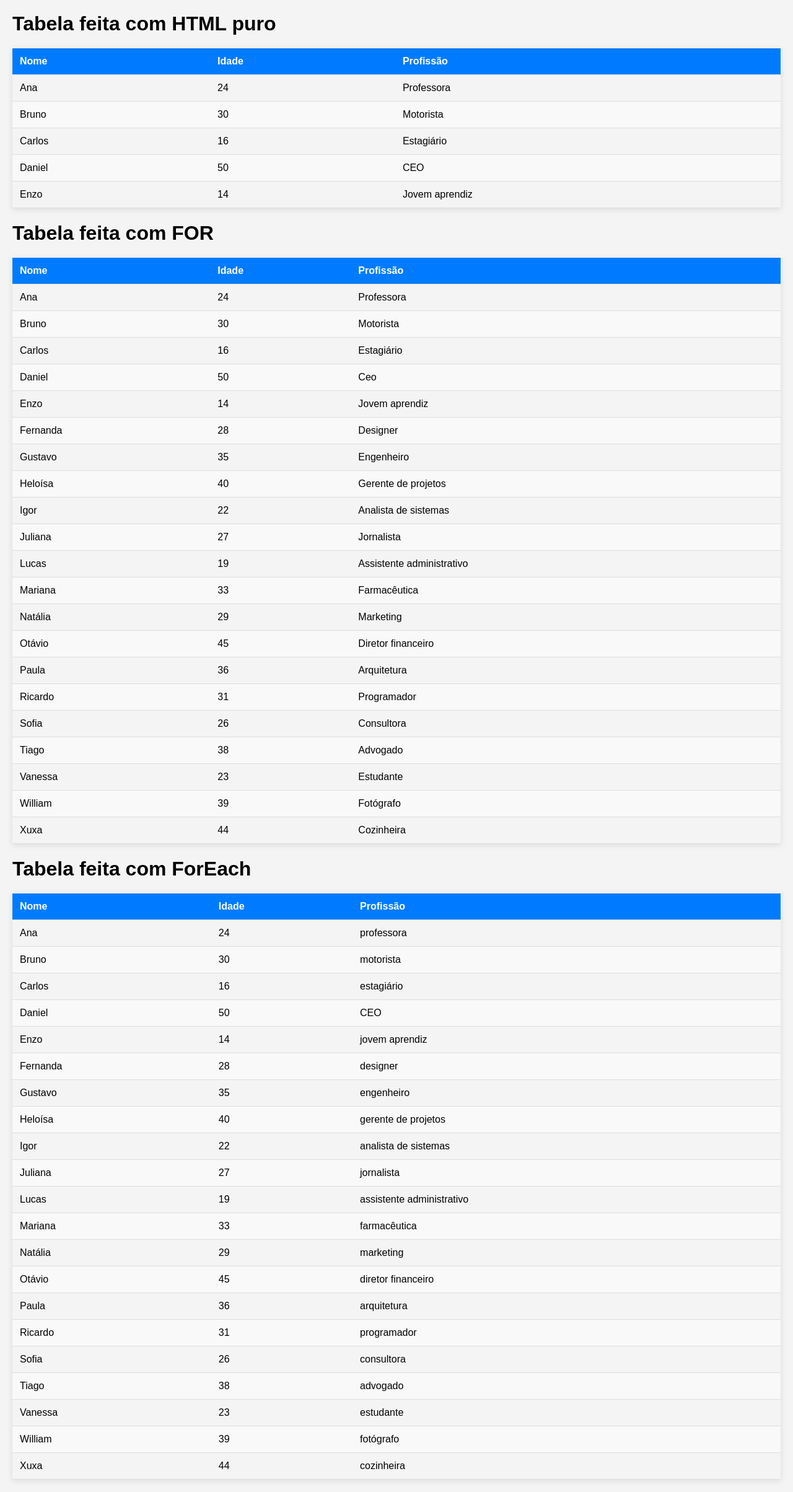
After one commit to ivanpires2000/Fullstack-aula09, a PHP site: page /tabela.php in a window 1280 px wide. The commit adds this page. Shown: the whole page at 62% size. Run offline with PHP 8.4, Linux system fonts and the light colour scheme.

Commit message:
criação da tabela

```diff
--- a/index.php
+++ b/index.php
@@ -34,5 +34,7 @@
     <a href="formulario.php">Ir para o formulário</a>
     <br>
     <a href="calculadora.php">Ir para a calculadora</a>
+    <br>
+    <a href="calculadora.php">Ir para a tabela</a>
 </body>
 </html>
--- /dev/null
+++ b/tabela.php
@@ -0,0 +1,154 @@
+<style>
+    body {
+        font-family: Arial, sans-serif;
+        background-color: #f4f4f4;
+        margin: 20px;
+    }
+
+    table {
+        width: 100%;
+        border-collapse: collapse;
+        margin: 20px 0;
+        box-shadow: 0 2px 10px rgba(0, 0, 0, 0.1);
+    }
+
+    thead {
+        background-color: #007BFF;
+        color: white;
+    }
+
+    th,
+    td {
+        padding: 12px;
+        text-align: left;
+        border-bottom: 1px solid #dddddd;
+    }
+
+    tr:hover {
+        background-color: #f1f1f1;
+    }
+
+    tbody tr:nth-child(even) {
+        background-color: #f9f9f9;
+    }
+</style>
+
+
+
+<?php
+$funcionarios = array(
+    array("nome" => "Ana", "idade" => 24, "profissao" => "professora"),
+    array("nome" => "Bruno", "idade" => 30, "profissao" => "motorista"),
+    array("nome" => "Carlos", "idade" => 16, "profissao" => "estagiário"),
+    array("nome" => "Daniel", "idade" => 50, "profissao" => "CEO"),
+    array("nome" => "Enzo", "idade" => 14, "profissao" => "jovem aprendiz"),
+    array("nome" => "Fernanda", "idade" => 28, "profissao" => "designer"),
+    array("nome" => "Gustavo", "idade" => 35, "profissao" => "engenheiro"),
+    array("nome" => "Heloísa", "idade" => 40, "profissao" => "gerente de projetos"),
+    array("nome" => "Igor", "idade" => 22, "profissao" => "analista de sistemas"),
+    array("nome" => "Juliana", "idade" => 27, "profissao" => "jornalista"),
+    array("nome" => "Lucas", "idade" => 19, "profissao" => "assistente administrativo"),
+    array("nome" => "Mariana", "idade" => 33, "profissao" => "farmacêutica"),
+    array("nome" => "Natália", "idade" => 29, "profissao" => "marketing"),
+    array("nome" => "Otávio", "idade" => 45, "profissao" => "diretor financeiro"),
+    array("nome" => "Paula", "idade" => 36, "profissao" => "arquitetura"),
+    array("nome" => "Ricardo", "idade" => 31, "profissao" => "programador"),
+    array("nome" => "Sofia", "idade" => 26, "profissao" => "consultora"),
+    array("nome" => "Tiago", "idade" => 38, "profissao" => "advogado"),
+    array("nome" => "Vanessa", "idade" => 23, "profissao" => "estudante"),
+    array("nome" => "William", "idade" => 39, "profissao" => "fotógrafo"),
+    array("nome" => "Xuxa", "idade" => 44, "profissao" => "cozinheira")
+);
+
+
+
+?>
+
+
+
+<h1>Tabela feita com HTML puro</h1>
+<table>
+    <thead>
+        <th>Nome</th>
+        <th>Idade</th>
+        <th>Profissão</th>
+    </thead>
+    <tbody>
+        <tr>
+            <td>Ana</td>
+            <td>24</td>
+            <td>Professora</td>
+        </tr>
+        <tr>
+            <td>Bruno</td>
+            <td>30</td>
+            <td>Motorista</td>
+        </tr>
+        <tr>
+            <td>Carlos</td>
+            <td>16</td>
+            <td>Estagiário</td>
+        </tr>
+        <tr>
+            <td>Daniel</td>
+            <td>50</td>
+            <td>CEO</td>
+        </tr>
+        <tr>
+            <td>Enzo</td>
+            <td>14</td>
+            <td>Jovem aprendiz</td>
+        </tr>
+    </tbody>
+</table>
+
+
+
+
+<h1>Tabela feita com FOR</h1>
+<table>
+    <thead>
+        <th>Nome</th>
+        <th>Idade</th>
+        <th>Profissão</th>
+    </thead>
+    <tbody>
+        <?php
+        for ($x = 0; $x < count($funcionarios); $x++) {
+            ?>
+            <tr>
+                <td><?php echo $funcionarios[$x]['nome']; ?></td>
+                <td><?php echo $funcionarios[$x]['idade']; ?></td>
+                <td><?php echo ucfirst(strtolower($funcionarios[$x]['profissao'])); ?></td>
+            </tr>
+            <?php
+        }
+        ?>
+
+    </tbody>
+</table>
+
+
+<h1>Tabela feita com ForEach</h1>
+<table>
+    <thead>
+        <th>Nome</th>
+        <th>Idade</th>
+        <th>Profissão</th>
+    </thead>
+    <tbody>
+        <?php
+        foreach ($funcionarios as $pessoa) {
+            ?>
+            <tr>
+                <td><?php echo $pessoa['nome']?></td>
+                <td><?php echo $pessoa['idade']?></td>
+                <td><?php echo $pessoa['profissao']?></td>
+            </tr>
+       <?php
+       }
+        ?>
+
+
+    </tbody>
+</table>
```
